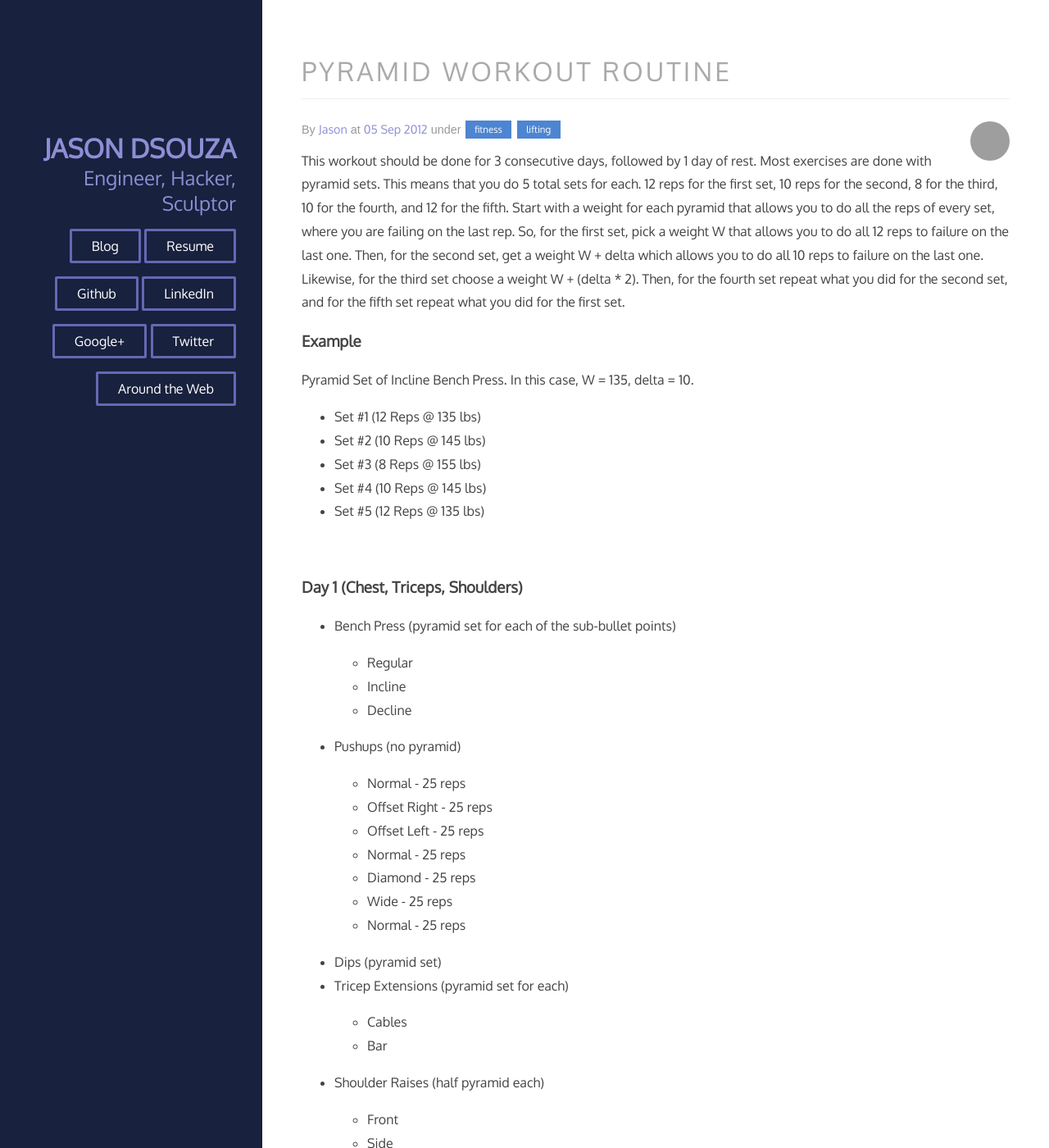
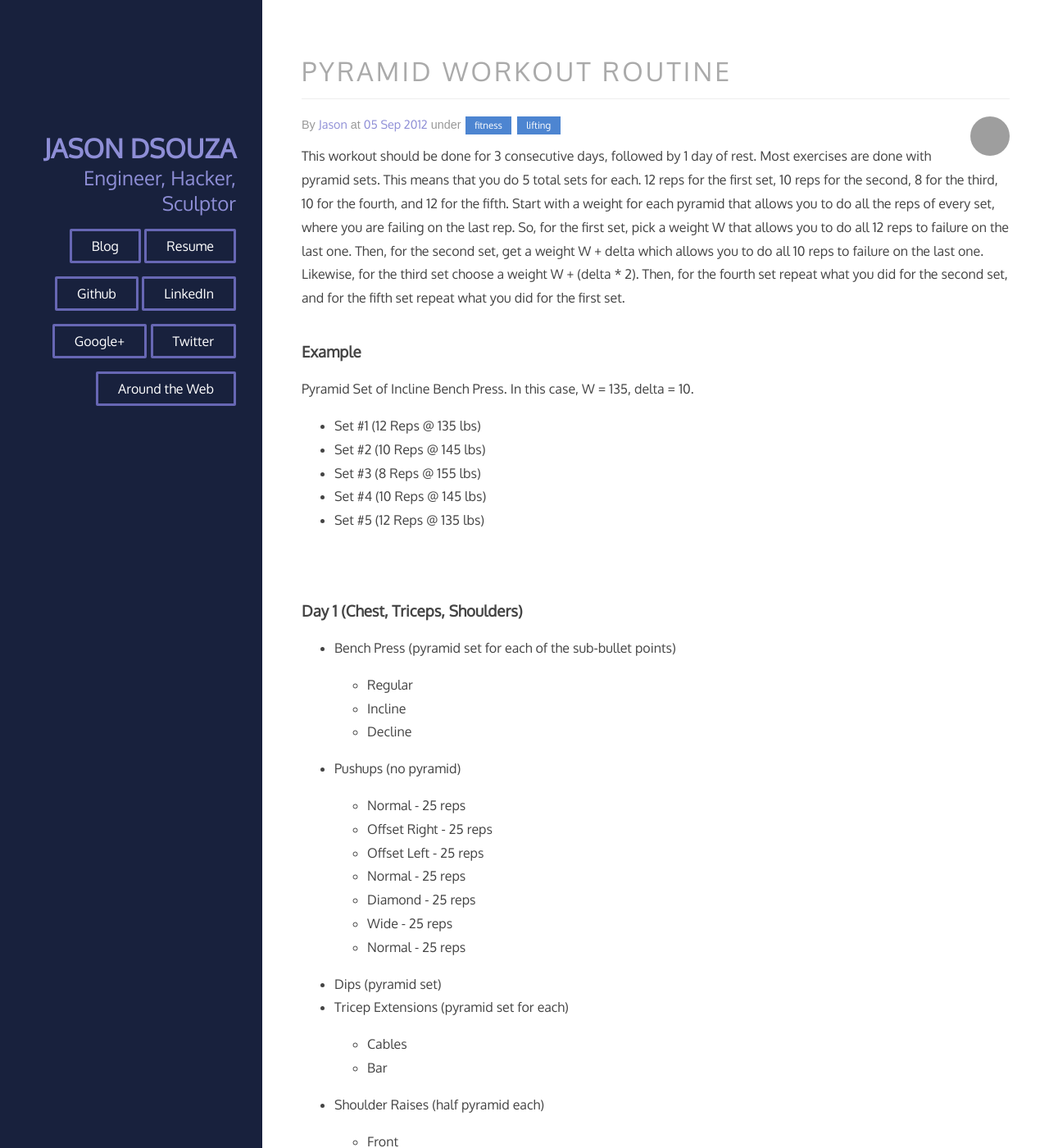
Before and after one commit to jasonrdsouza/jasonrdsouza.github.io, a Jekyll site: the page built from _posts/2012-09-05-pyramid-workout-routine.md, in a window 1280 px wide and 1400 px high. Shown: the whole window at 82% size. Built offline with Jekyll 4.4.1, drawn with Linux system fonts in a browser that asks for light colours; grey boxes are pictures that could not be loaded.

Commit message:
Remove unused subtitle placeholder, and add padding to h2 + h3 elements

```diff
--- a/_layouts/post.html
+++ b/_layouts/post.html
@@ -13,8 +13,6 @@
                  alt="Jason Dsouza's avatar" src="http://www.gravatar.com/avatar/9a12ad5645a3517bbe0fe067985d13ad"
                  height="48" width="48">
 
-            <h2 class="post-title">{{ page.subtitle }}</h2>
-
             <p class="post-meta">
                 By <a href="#" class="post-author">{{ page.author }}</a> at <a href="#" class="post-time">{{ page.date | date_to_string }}</a> under
                   {% for tag in page.tags %}
--- a/assets/css/main.css
+++ b/assets/css/main.css
@@ -11,6 +11,14 @@
 a:hover,
 a:focus {
     text-decoration: underline;
+}
+
+h2 {
+  margin: 2em 0em 0.83em 0em;
+}
+
+h3 {
+  margin: 2em 0em 0em 0em;
 }
 
 /* LAYOUT CSS */
```
